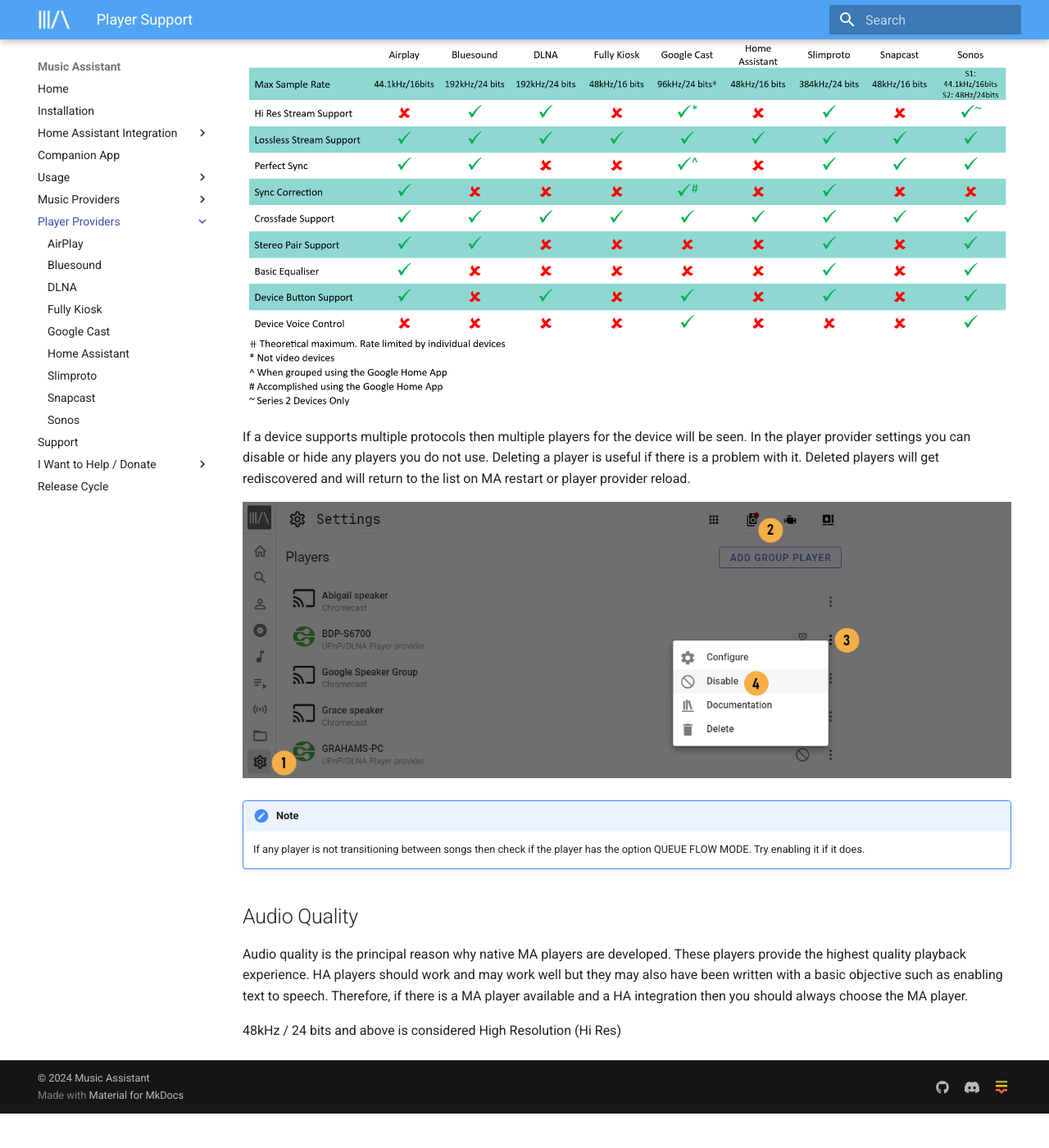
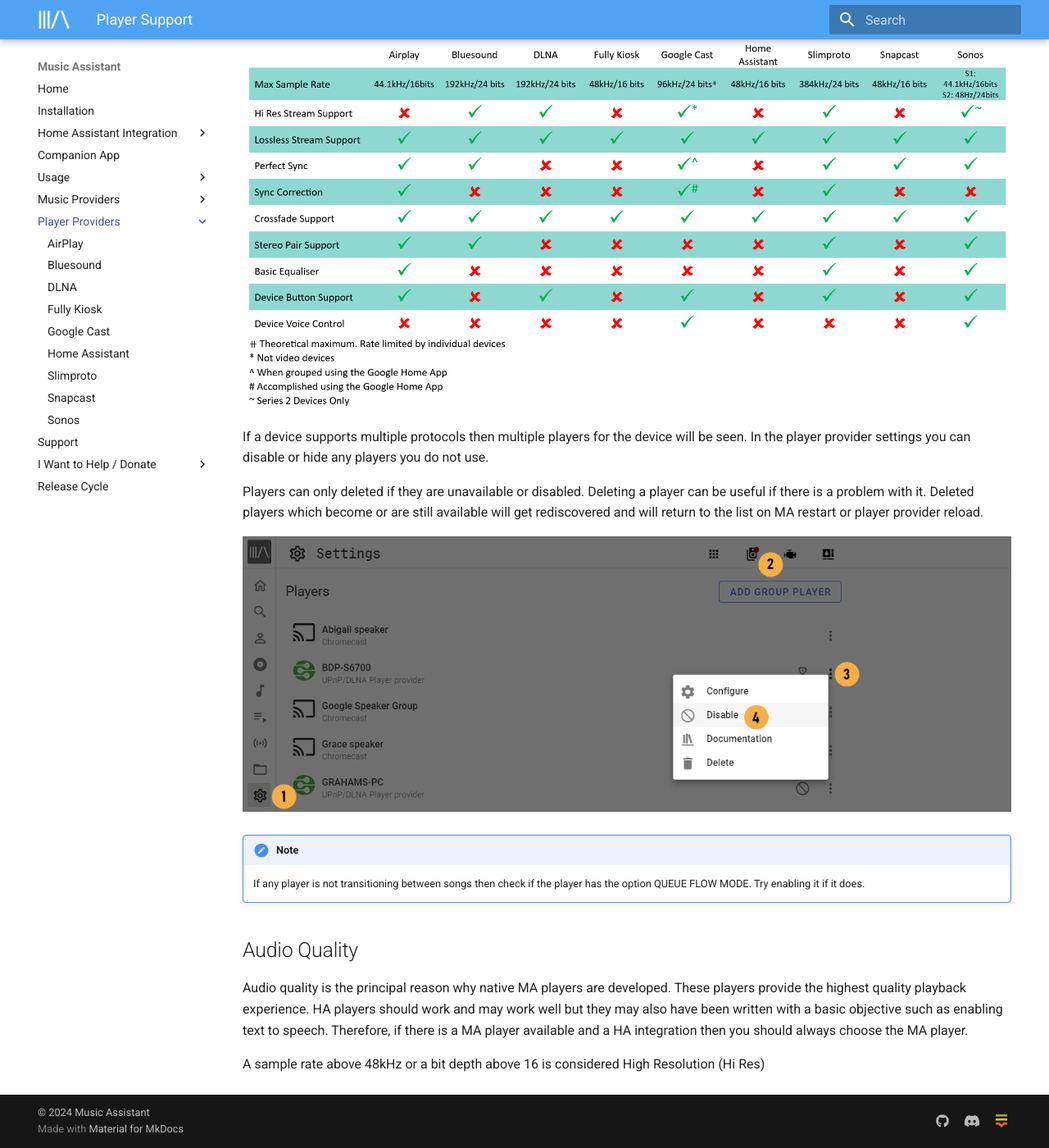
Before and after one commit to pwbriggs/music-assistant.github.io, an MkDocs documentation site: the page built from docs/player-support/index.md, in a window 1280 px wide and 1400 px high, scrolled down 246 px. Shown: the whole window at 82% size. Built offline with MkDocs 1.6.1 and Material for MkDocs 9.7.7, drawn with Linux system fonts in a browser that asks for light colours; before the commit the page ends 1604 px from its top, so only the background shows below that.

Commit message:
Update player support general info

```diff
--- a/docs/player-support/index.md
+++ b/docs/player-support/index.md
@@ -9,7 +9,9 @@
 
 ![Preview image](../assets/player-provider-summary.png){ width = 600 }
 
-If a device supports multiple protocols then multiple players for the device will be seen. In the player provider settings you can disable or hide any players you do not use. Deleting a player is useful if there is a problem with it. Deleted players will get rediscovered and will return to the list on MA restart or player provider reload.
+If a device supports multiple protocols then multiple players for the device will be seen. In the player provider settings you can disable or hide any players you do not use.
+
+Players can only deleted if they are unavailable or disabled. Deleting a player can be useful if there is a problem with it. Deleted players which become or are still available will get rediscovered and will return to the list on MA restart or player provider reload.
 
 ![Preview image](../assets/screenshots/player-disable.png){ width = 600 }
 
@@ -20,4 +22,4 @@
 
 Audio quality is the principal reason why native MA players are developed. These players provide the highest quality playback experience. HA players should work and may work well but they may also have been written with a basic objective such as enabling text to speech. Therefore, if there is a MA player available and a HA integration then you should always choose the MA player.
 
-48kHz / 24 bits and above is considered High Resolution (Hi Res)
+A sample rate above 48kHz or a bit depth above 16 is considered High Resolution (Hi Res)
```
